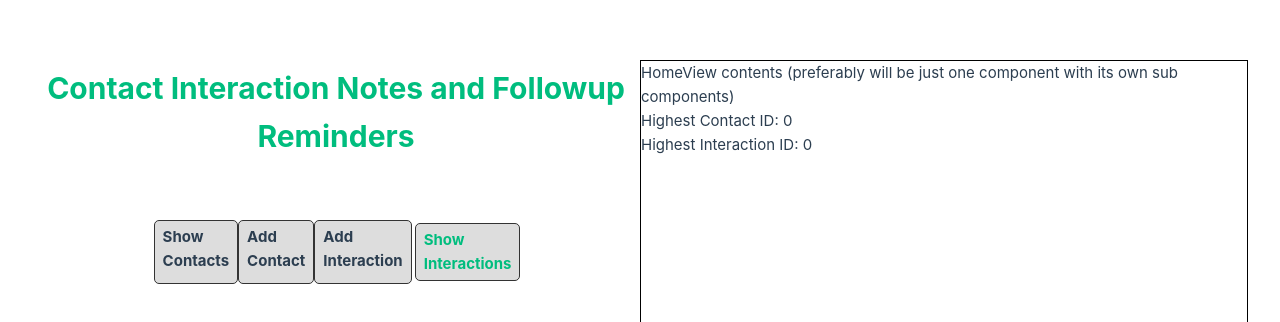
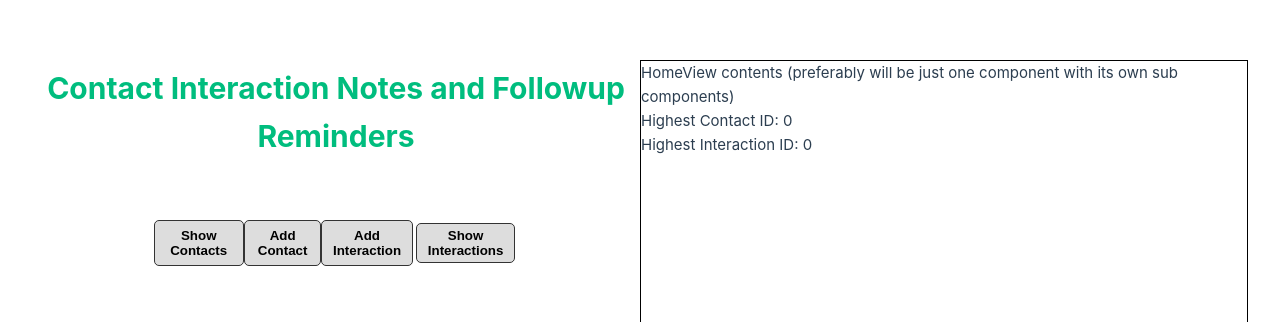
Before and after one commit to LJacobDev/contact-reminder, a Vue app: page / in a window 1280 px wide. Shown: the part 190-512 px from the top of the page. Built offline with nearby package versions, Linux system fonts and the light colour scheme.

Commit message:
correcting issue with local live server looking in wrong folder for assets

```diff
--- a/src/App.vue
+++ b/src/App.vue
@@ -31,11 +31,11 @@ const store = useStore()
       <h1>Contact Interaction Notes and Followup Reminders</h1>
     </RouterLink>
     <nav>
-      <div class="nav-button">Show Contacts</div>
-      <div class="nav-button" @click="store.addContact">Add Contact</div>
-      <div class="nav-button" @click="store.addInteraction">Add Interaction</div>
+      <button class="nav-button">Show Contacts</button>
+      <button class="nav-button" @click="store.addContact">Add Contact</button>
+      <button class="nav-button" @click="store.addInteraction">Add Interaction</button>
       <RouterLink to="/interactions">
-        <div class="nav-button">Show Interactions</div>
+        <button class="nav-button">Show Interactions</button>
       </RouterLink>
     </nav>
   </header>
--- a/vite.config.ts
+++ b/vite.config.ts
@@ -6,7 +6,7 @@ import vueDevTools from 'vite-plugin-vue-devtools'
 
 // https://vite.dev/config/
 export default defineConfig({
-  base: '/contact-reminder/',
+  // base: '/contact-reminder/',
 
   plugins: [vue(), vueDevTools()],
 
```
Also changed, not shown: 1 other file (tests, documents, lock files or other folders).
